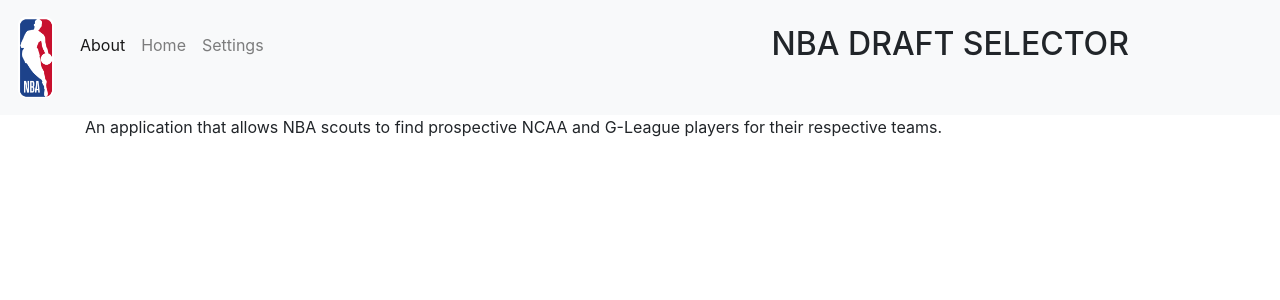
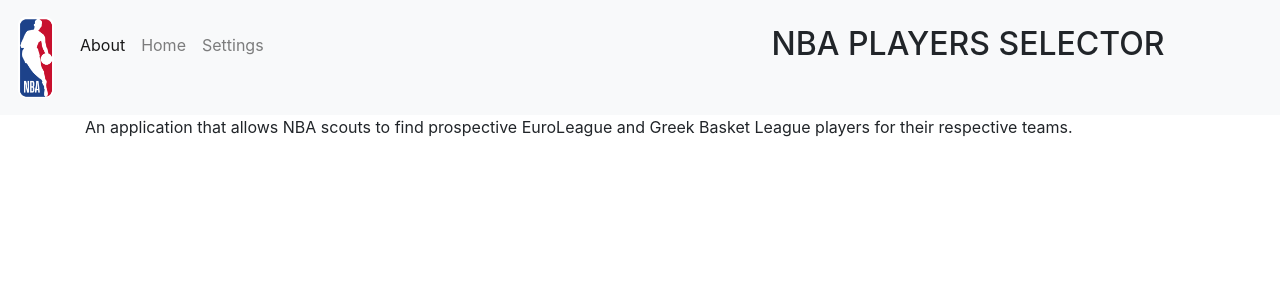
Before and after one commit to JasneetThukral/NBA_Foreign_Talent, a Python web app: template templates/about.html in a window 1280 px wide; the page is wider, and only the part inside the window is pictured. Shown: the top 300 px of that part. Run offline with Jinja, Linux system fonts and the light colour scheme; the template is opened without the code that fills it, so the values that code supplies are empty; some libraries are stand-ins or nearby versions.

Commit message:
Everything is Working

```diff
--- a/templates/about.html
+++ b/templates/about.html
@@ -1,4 +1,4 @@
 {% extends "base.html" %}
 {% block content %}
-  <p>An application that allows NBA scouts to find prospective NCAA and G-League players for their respective teams. </p>
+  <p>An application that allows NBA scouts to find prospective EuroLeague and Greek Basket League players for their respective teams. </p>
 {% endblock content %}
--- a/templates/base.html
+++ b/templates/base.html
@@ -37,7 +37,7 @@
           </li>
 
           <li class="select" >
-            <h2>NBA DRAFT SELECTOR</h2>
+            <h2>NBA PLAYERS SELECTOR</h2>
           </li>
           <li class="nav-item">
             <a class="nav-link" href="/signin">Sign In</a>
```
Also changed, not shown: routes.py (+15 -4 lines).
